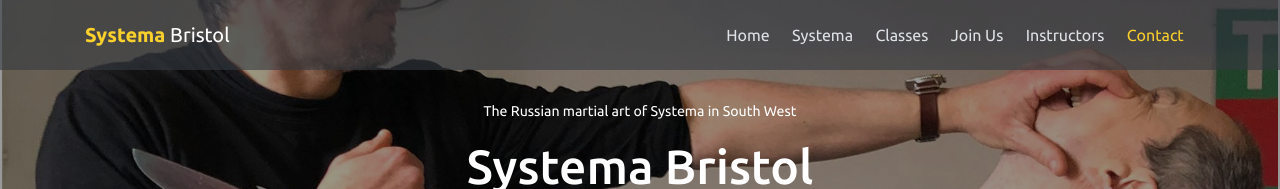
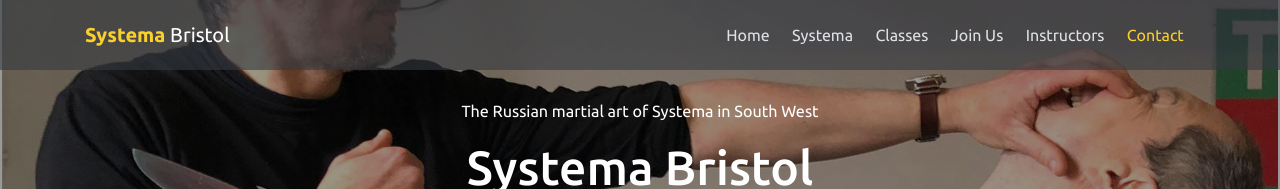
Before and after one commit to nmilyaev/systema-bristol-website, a website: page public_html/index.html in a window 1280 px wide. Shown: the top 189 px of the page. Drawn offline with Linux system fonts and the light colour scheme.

Commit message:
increase font on the header

```diff
--- a/public_html/assets/scss/layout/_header.scss
+++ b/public_html/assets/scss/layout/_header.scss
@@ -30,7 +30,7 @@
             color: white;
             opacity: 1;
             margin-bottom: 5px;
-            font-size: calc(12px + (16 - 14) * ((100vw - 300px) / (1200 - 300)));
+            font-size: calc(14px + (16 - 14) * ((100vw - 300px) / (1200 - 300)));
 
         }
 
```
Also changed, not shown: public_html/assets/css/creative-design.css.
